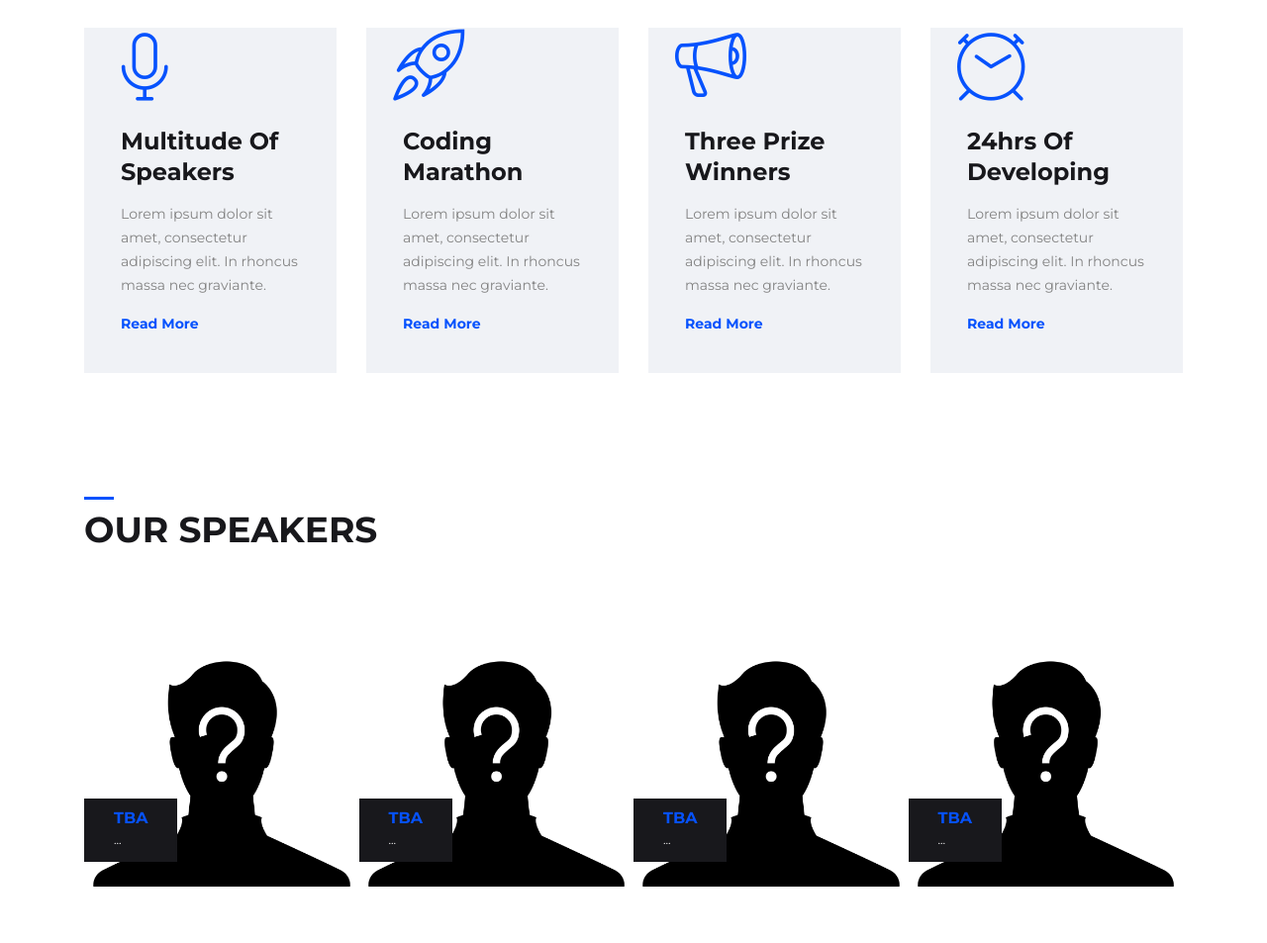
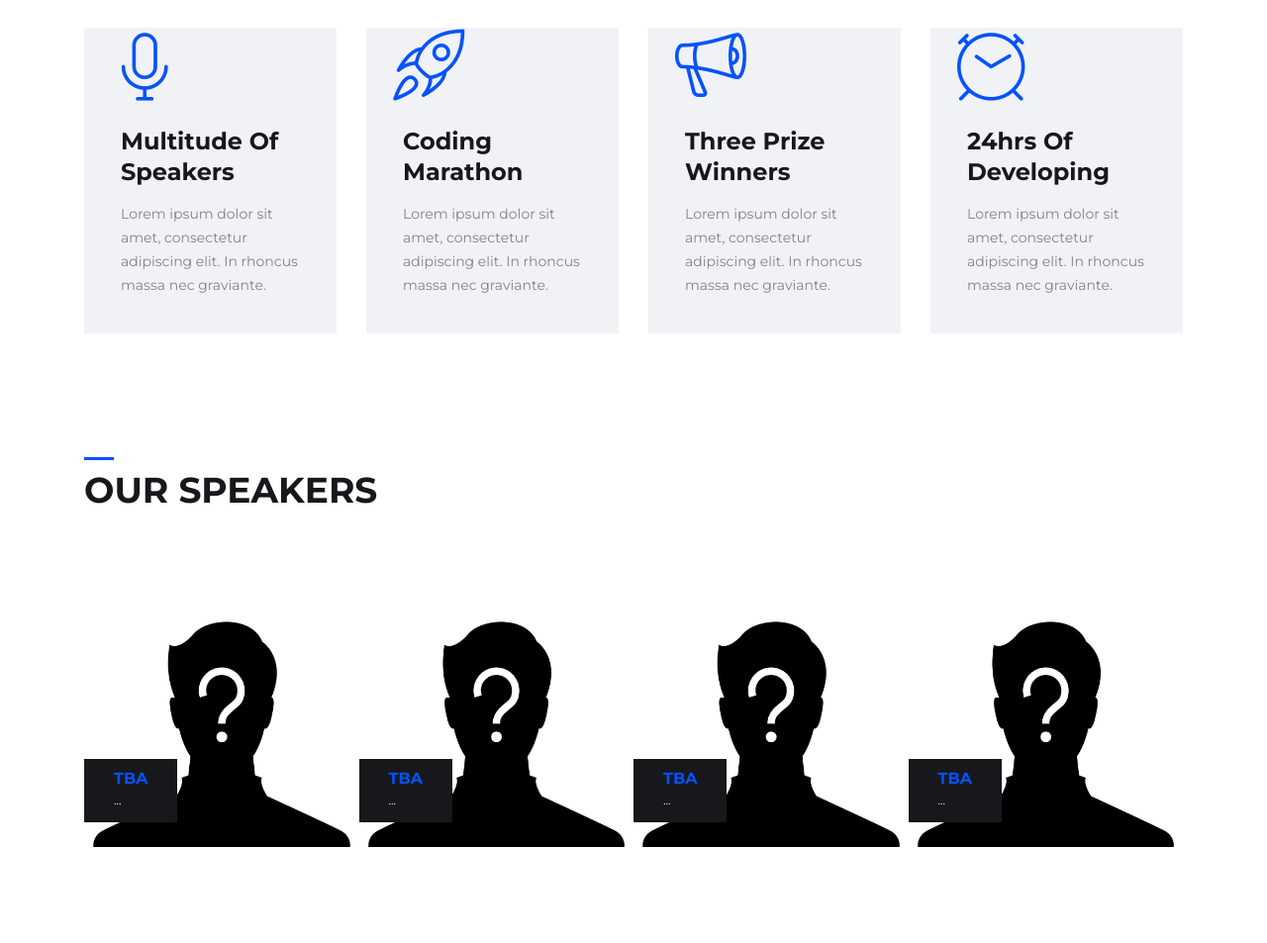
Before and after one commit to fillerInk/hack, a website: page index.html in a window 1280 px wide. Shown: the part 1952-2905 px from the top of the page at 99% size. Drawn offline with Linux system fonts and the light colour scheme; files whose address does not match are found by name.

Commit message:
remove read more link from card

```diff
--- a/index.html
+++ b/index.html
@@ -255,7 +255,7 @@
                         <p>
                             Lorem ipsum dolor sit amet, consectetur adipiscing elit. In rhoncus massa nec graviante.
                         </p>
-                        <a href="#">read more</a>
+
                     </div>
                 </div>
             </div>
@@ -268,7 +268,7 @@
                         <p>
                             Lorem ipsum dolor sit amet, consectetur adipiscing elit. In rhoncus massa nec graviante.
                         </p>
-                        <a href="#">read more</a>
+
                     </div>
                 </div>
             </div>
@@ -281,7 +281,7 @@
                         <p>
                             Lorem ipsum dolor sit amet, consectetur adipiscing elit. In rhoncus massa nec graviante.
                         </p>
-                        <a href="#">read more</a>
+
                     </div>
                 </div>
             </div>
@@ -294,7 +294,7 @@
                         <p>
                             Lorem ipsum dolor sit amet, consectetur adipiscing elit. In rhoncus massa nec graviante.
                         </p>
-                        <a href="#">read more</a>
+
                     </div>
                 </div>
             </div>
```
